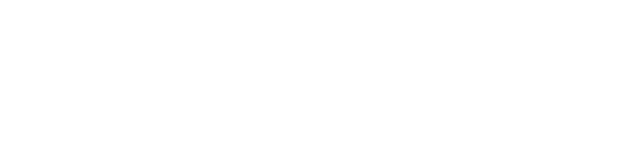
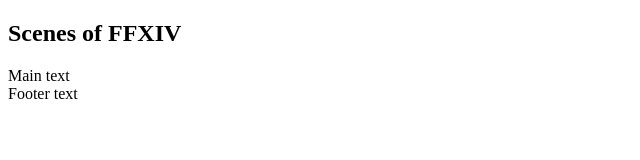
Before and after one commit to Bowtie7114/Scenes-of-FFXIV, a plain HTML site: page index.html in a window 1280 px wide. Shown: the whole page, without its empty margins (0-640 px from the left). Drawn offline with Linux system fonts and the light colour scheme.

Commit message:
Add placeholder text and commented css section

```diff
--- a/assets/css/style.css
+++ b/assets/css/style.css
@@ -0,0 +1,11 @@
+
+
+/* Header */
+
+/* Main Content */
+
+#site-description {
+
+}
+
+/* Footer *
--- a/index.html
+++ b/index.html
@@ -12,13 +12,16 @@
 </head>
 <body>
   <header>
+    <h2>Scenes of FFXIV</h2>
     <nav></nav>
   </header>
   <main>
-
+    <section id="site-description">
+      Main text
+    </section>
   </main>
   <footer>
-
+    Footer text
   </footer>
 </body>
 </html>
```
